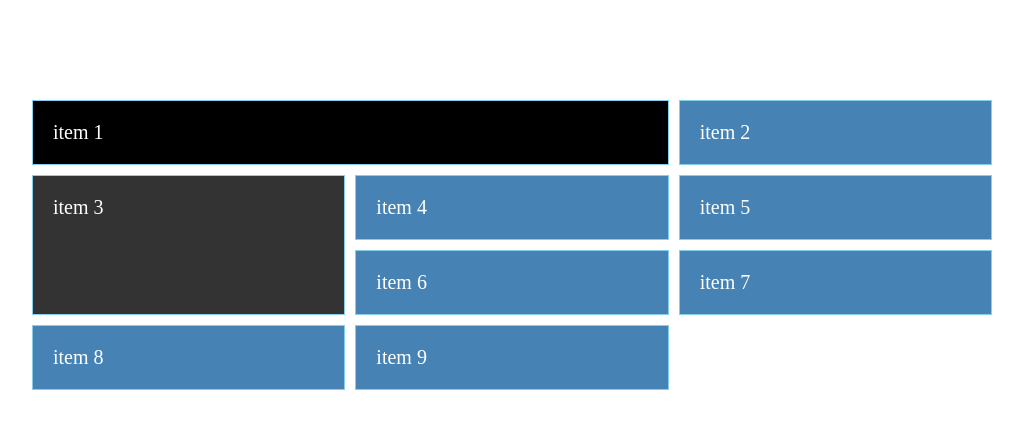
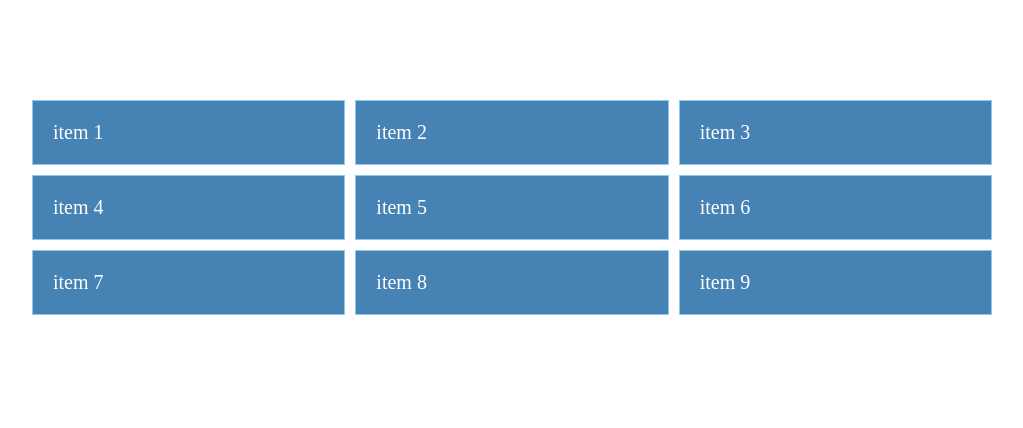
Before and after one commit to harryrf3/theodinproject, a plain HTML site: page intermediate-html-and-css/grid-practice/grid1.html in a window 1280 px wide. Shown: the whole page, without its empty margins (128-1151 px from the left). Drawn offline with Linux system fonts and the light colour scheme.

Commit message:
gtid 2 layout

```diff
--- /dev/null
+++ b/intermediate-html-and-css/grid-practice/grid1.css
@@ -0,0 +1,15 @@
+.container {
+  max-width: 960px;
+  margin: 100px auto;
+  display: grid;
+  grid-template-columns: repeat(3, 1fr);
+  gap: 10px;
+}
+
+.item {
+  background: steelblue;
+  color: #fff;
+  font-size: 20px;
+  padding: 20px;
+  border: skyblue 1px solid;
+}
--- a/intermediate-html-and-css/grid-practice/index.html
+++ b/intermediate-html-and-css/grid-practice/grid1.html
@@ -4,7 +4,7 @@
   <meta charset="UTF-8">
   <meta http-equiv="X-UA-Compatible" content="IE=edge">
   <meta name="viewport" content="width=device-width, initial-scale=1.0">
-  <link rel="stylesheet" href="style.css">
+  <link rel="stylesheet" href="grid1.css">
   <title>CSS Grid Crash Course</title>
 </head>
 <body>
--- /dev/null
+++ b/intermediate-html-and-css/grid-practice/grid2.css
@@ -0,0 +1,54 @@
+* {
+  box-sizing: border-box;
+  padding: 0;
+  margin: 0;
+}
+
+body {
+  font-family: 'Open Sans', sans-serif;
+  font-size: 16px;
+  height: 100vh;
+/* Creating Grid Areas */
+  display: grid;
+  grid-template-areas:
+  'header header header'
+  'nav content sidebar'
+  'nav footer footer'
+  ;
+  /* Sizing Areas */
+  grid-template-columns: 1fr 4fr 1fr;
+  grid-template-rows: 80px 1fr 70px;
+}
+
+header,
+footer,
+main,
+aside,
+nav {
+  background-color: steelblue;
+  color: #fff;
+  padding: 20px;
+  border: skyblue 1px solid;
+}
+
+
+/* Setting Grid Areas */
+header {
+  grid-area: header;
+}
+
+nav {
+  grid-area: nav;
+}
+
+main  {
+  grid-area: content;
+}
+
+aside {
+  grid-area: sidebar;
+}
+
+footer {
+  grid-area: footer;
+}
--- a/intermediate-html-and-css/grid-practice/style.css
+++ /dev/null
@@ -1,46 +0,0 @@
-.container {
-  max-width: 960px;
-  margin: 100px auto;
-  display: grid;
-  grid-template-columns: repeat(3, 1fr);
-  gap: 10px;
-}
-
-.item {
-  background: steelblue;
-  color: #fff;
-  font-size: 20px;
-  padding: 20px;
-  border: skyblue 1px solid;
-}
-
-/* Manipulate Columns */
-.item:nth-of-type(1) {
-  background: black;
-  /* grid-column-start: 1;
-  grid-column-end: 3; */
-  /* The same as: */
-  grid-column: 1 / 3;
-  /* Also */
-  /* grid-column: 1 / span 2; */
-}
-
-
-/* Manipulate Rows */
-.item:nth-of-type(3) {
-  background: #333;
-  grid-row: 2 / 4;
-}
-
-.item:nth-of-type(3) {
-  background: #333;
-  grid-row: 2 / 4;
-}
-
-
-
-
-/*
-# To span element accross page
-grid-column: 1 / -1;
- */
```
Also changed, not shown: intermediate-html-and-css/grid-practice/grid2.html (added, +17 -0 lines).
